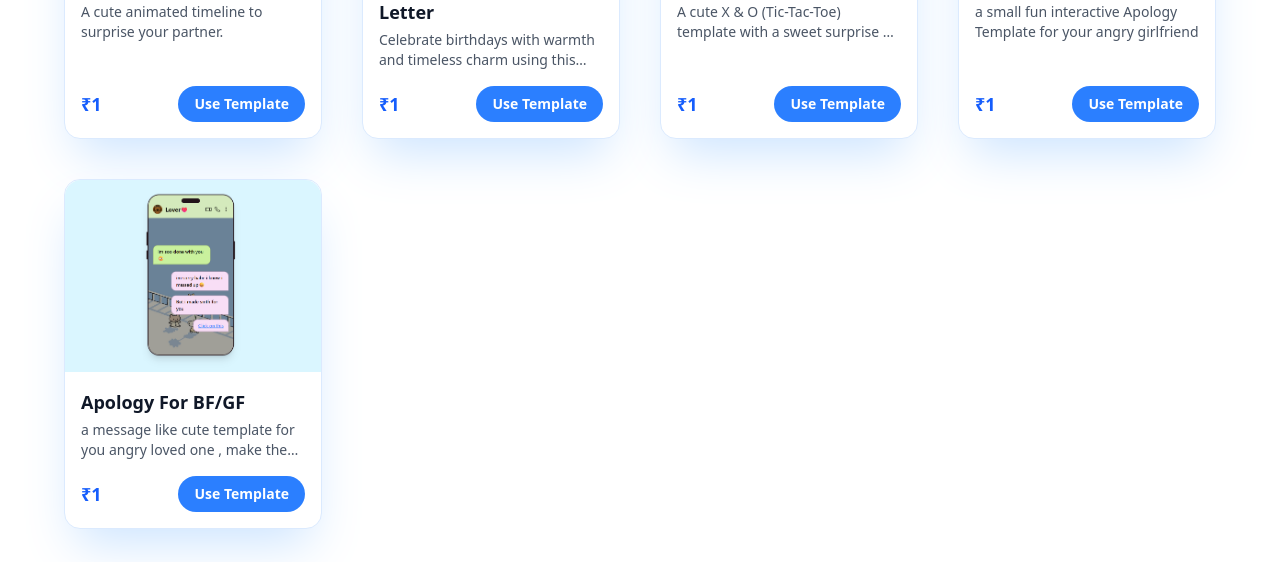
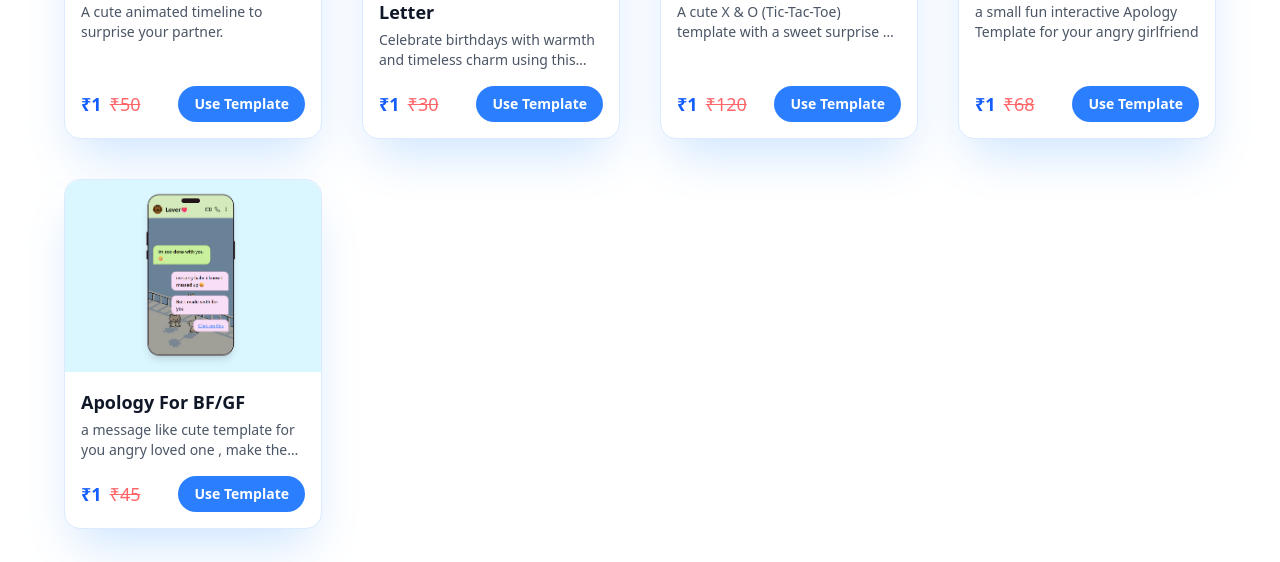
Before and after one commit to Slayer-X164/affinote, a Next.js app: page / in a window 1280 px wide. Shown: the part 1120-1682 px from the top of the page. Built offline with nearby package versions, Linux system fonts and the light colour scheme; a web font is replaced by a local one.

Commit message:
feature: added strike through price

```diff
--- a/components/ui/TemplateCard.tsx
+++ b/components/ui/TemplateCard.tsx
@@ -6,6 +6,7 @@ interface TemplateCardProps {
   description: string;
   img: string;
   price: number;
+  st_price:number;
   onClick?: () => void;
 }
 
@@ -15,6 +16,7 @@ const TemplateCard: React.FC<TemplateCardProps> = ({
   description,
   img,
   price,
+  st_price,
   onClick,
 }) => {
 
@@ -40,14 +42,16 @@ const TemplateCard: React.FC<TemplateCardProps> = ({
           {description}
         </p>
 
-        <div className="flex items-center justify-between mt-auto pt-4">
-          <span className="text-blue-600 font-semibold text-md md:text-lg">
+        <div className="flex flex-col lg:flex-row gap-3 items-center justify-between mt-auto pt-4">
+          <span className="text-blue-600 font-semibold text-md md:text-lg flex items-center gap-2 ">
+
             ₹{price}
+            <span className="line-through text-red-400 font-light">₹{st_price}</span>
           </span>
 
           <button
             onClick={onClick}
-            className="px-4 py-2 cursor-pointer bg-blue-500 active:scale-90 text-white rounded-full hover:bg-blue-600 transition font-semibold text-xs md:text-sm"
+            className="px-4 py-2 cursor-pointer bg-blue-500 active:scale-90 text-white rounded-full w-full lg:w-auto hover:bg-blue-600 transition font-semibold text-xs md:text-sm"
           >
             Use Template
           </button>
--- a/components/ui/TemplateSection.tsx
+++ b/components/ui/TemplateSection.tsx
@@ -21,6 +21,7 @@ const TemplateSection = () => {
               description={temp.description}
               img={temp.previewImg}
               price={temp.price}
+              st_price={temp.st_price}
               onClick={() => router.push(`/edit/${temp.id}`)}
             />
           ))}
--- a/data/template.ts
+++ b/data/template.ts
@@ -5,6 +5,7 @@ export const Templates = [
     description: "A cute animated timeline to surprise your partner.",
     price: 1,
     previewImg: "/previewImg/temp1.png",
+    st_price:50,
     fields: [
       { name: "title", type: "text" },
       { name: "message", type: "textarea" },
@@ -20,6 +21,7 @@ export const Templates = [
     description:
       "Celebrate birthdays with warmth and timeless charm using this beautifully designed vintage-style birthday letter template. Featuring soft floral patterns, layered paper textures, and delicate handwritten accents, this template evokes a nostalgic",
     price: 1,
+    st_price:30,
     previewImg: "/previewImg/envLetter.png",
     fields: [
       { name: "name", type: "text" },
@@ -34,6 +36,7 @@ export const Templates = [
     description:
       "A cute X & O (Tic-Tac-Toe) template with a sweet surprise at the end",
     price: 1,
+    st_price:120,
     previewImg: "/previewImg/flowerSurp.png",
     fields: [
       { name: "text", type: "text" },
@@ -45,6 +48,7 @@ export const Templates = [
     description:
       "a small fun interactive Apology Template for your angry girlfriend",
     price: 1,
+    st_price:68,
     previewImg: "/previewImg/ApologyForGf.png",
     fields: [
       { name: "from", type: "text" },
@@ -56,6 +60,7 @@ export const Templates = [
     description:
       "a message like cute template for you angry loved one , make them happy",
     price: 1,
+    st_price:45,
     previewImg: "/previewImg/ApBfgF.png",
     fields: [
       { name: "name", type: "text" },
```
